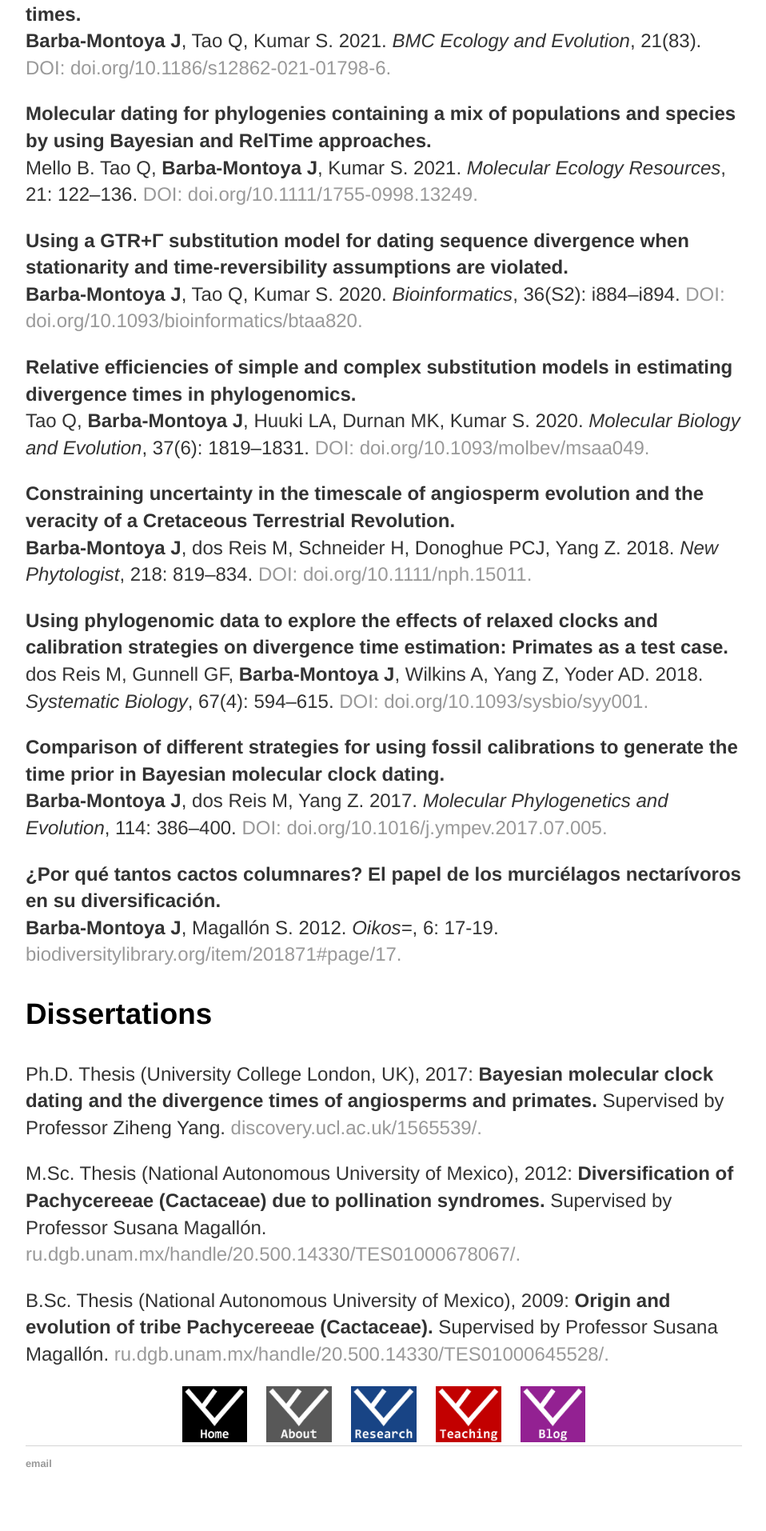
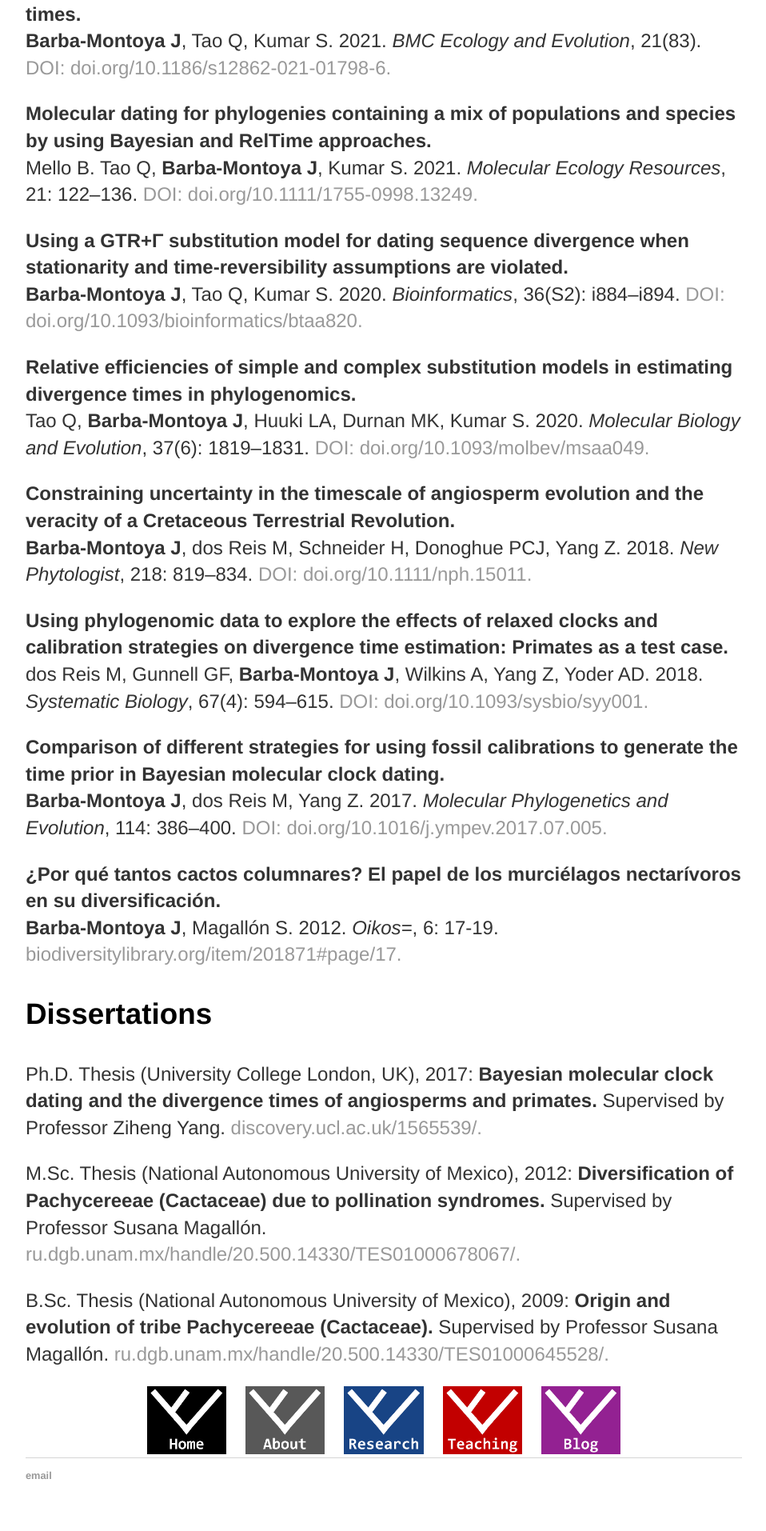
Before and after one commit to josebarbamontoya/josebarbamontoya.github.io, a Jekyll site: the page built from research/index.html, in a window 1280 px wide. Shown: the part 1758-3672 px from the top of the page at 80% size, without its empty margins (160-1118 px from the left). Built offline with Jekyll 4.4.1, drawn with Linux system fonts in a browser that asks for light colours.

Commit message:
Update index.html

```diff
--- a/research/index.html
+++ b/research/index.html
@@ -70,19 +70,19 @@
 <!--- <p style="text-align:center;"><img src="/img/photo6.jpg" height="250" width="250"></p> --->
 <div style="text-align:center;">
   <a href="/index.html">
-    <img src="/img/photo18.jpg" height="70" alt="Home" style="margin:0 10px;">
+    <img src="/img/photo18.jpg" height="85" alt="Home" style="margin:0 10px;">
   </a>
   <a href="/about/">
-    <img src="/img/photo19.jpg" height="70" alt="About" style="margin:0 10px;">
+    <img src="/img/photo19.jpg" height="85" alt="About" style="margin:0 10px;">
   </a>
   <a href="/research/">
-    <img src="/img/photo20.jpg" height="70" alt="Research" style="margin:0 10px;">
+    <img src="/img/photo20.jpg" height="85" alt="Research" style="margin:0 10px;">
   </a>
   <a href="/teaching/">
-    <img src="/img/photo21.jpg" height="70" alt="Teaching" style="margin:0 10px;">
+    <img src="/img/photo21.jpg" height="85" alt="Teaching" style="margin:0 10px;">
   </a>
   <a href="/blog/">
-    <img src="/img/photo22.jpg" height="70" alt="Blog" style="margin:0 10px;">
+    <img src="/img/photo22.jpg" height="85" alt="Blog" style="margin:0 10px;">
   </a>
 </div>
 
```
